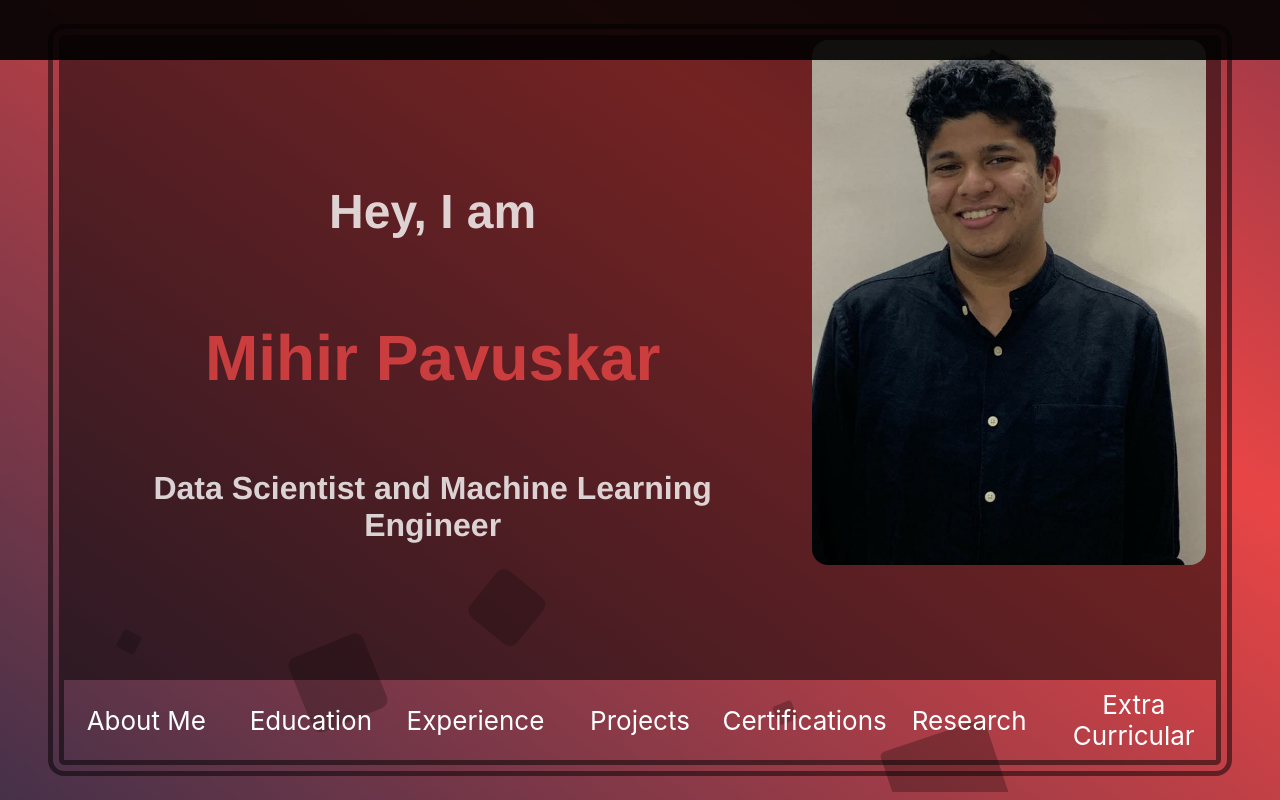
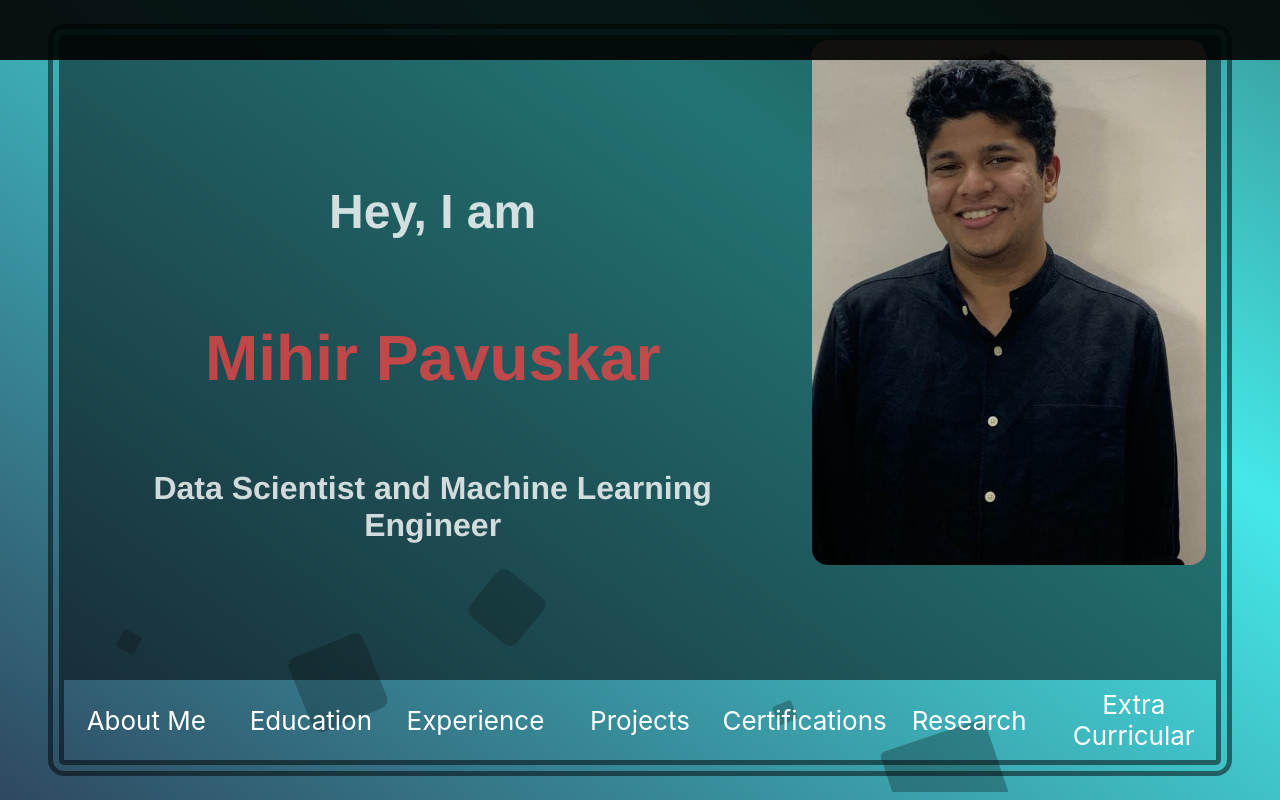
Before and after one commit to MeMihir/portfolio, a React (Create React App) app: page / in a window 1280 px wide. Built offline with nearby package versions, Linux system fonts and the light colour scheme; some icons are missing.

Commit message:
change background color to blue

```diff
--- a/src/App.scss
+++ b/src/App.scss
@@ -15,7 +15,10 @@
 }
 
 .App-header {
-  background: linear-gradient(36deg, rgba(43,46,74,1) 0%, rgba(232,69,69,1) 63%, rgba(144,55,73,1) 90%);
+  // red linear gradient
+  // background: linear-gradient(36deg, rgba(43,46,74,1) 0%, rgba(232,69,69,1) 63%, rgba(144,55,73,1) 90%);
+  // blue linear gradient
+  background: linear-gradient(36deg, rgba(43,46,74,1) 0%, rgba(69,232,232,1) 63%, rgba(55,144,144,1) 90%);
   background-size: 130% 130%;
 	animation: gradient 5s ease infinite;
   min-height: 100vh;
```
